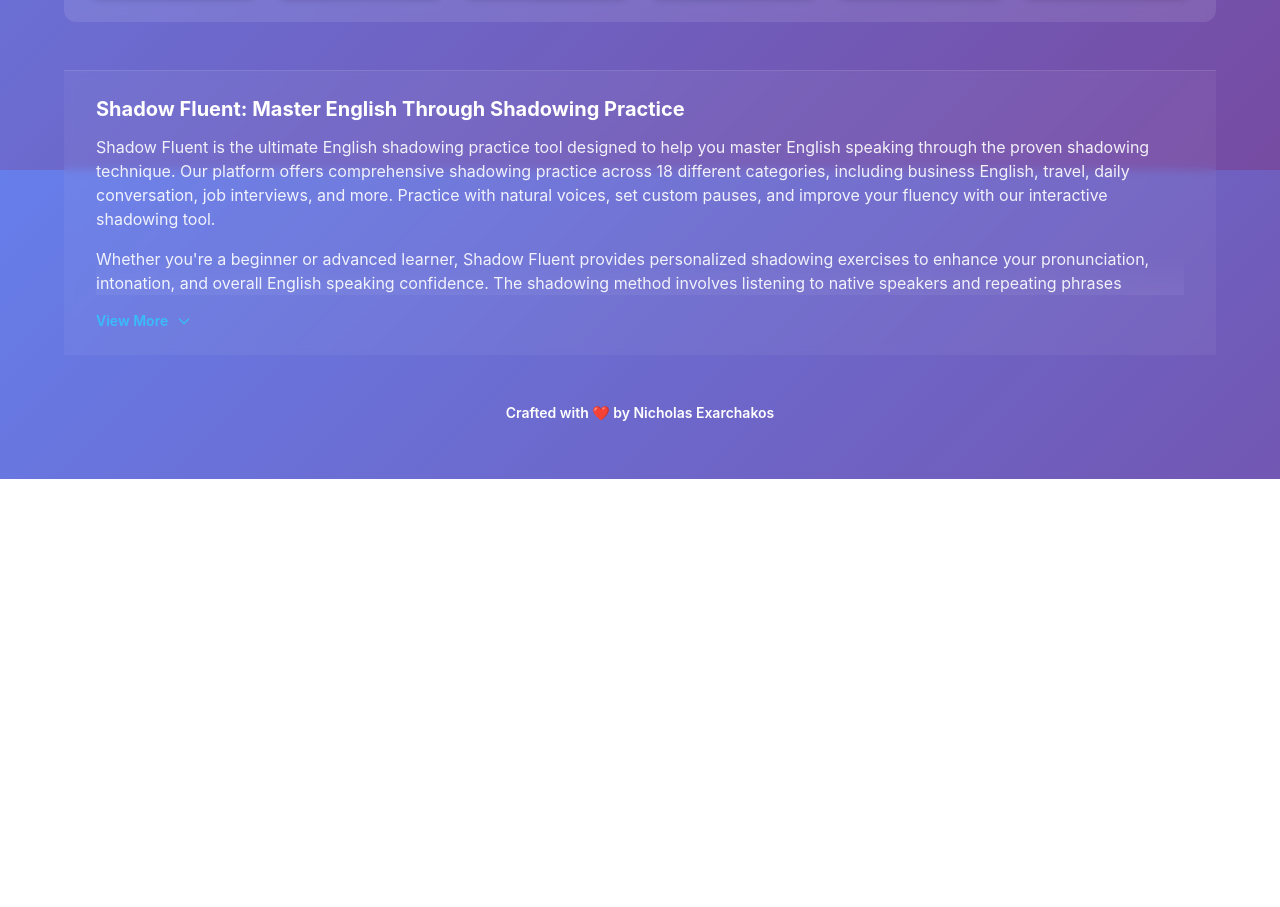
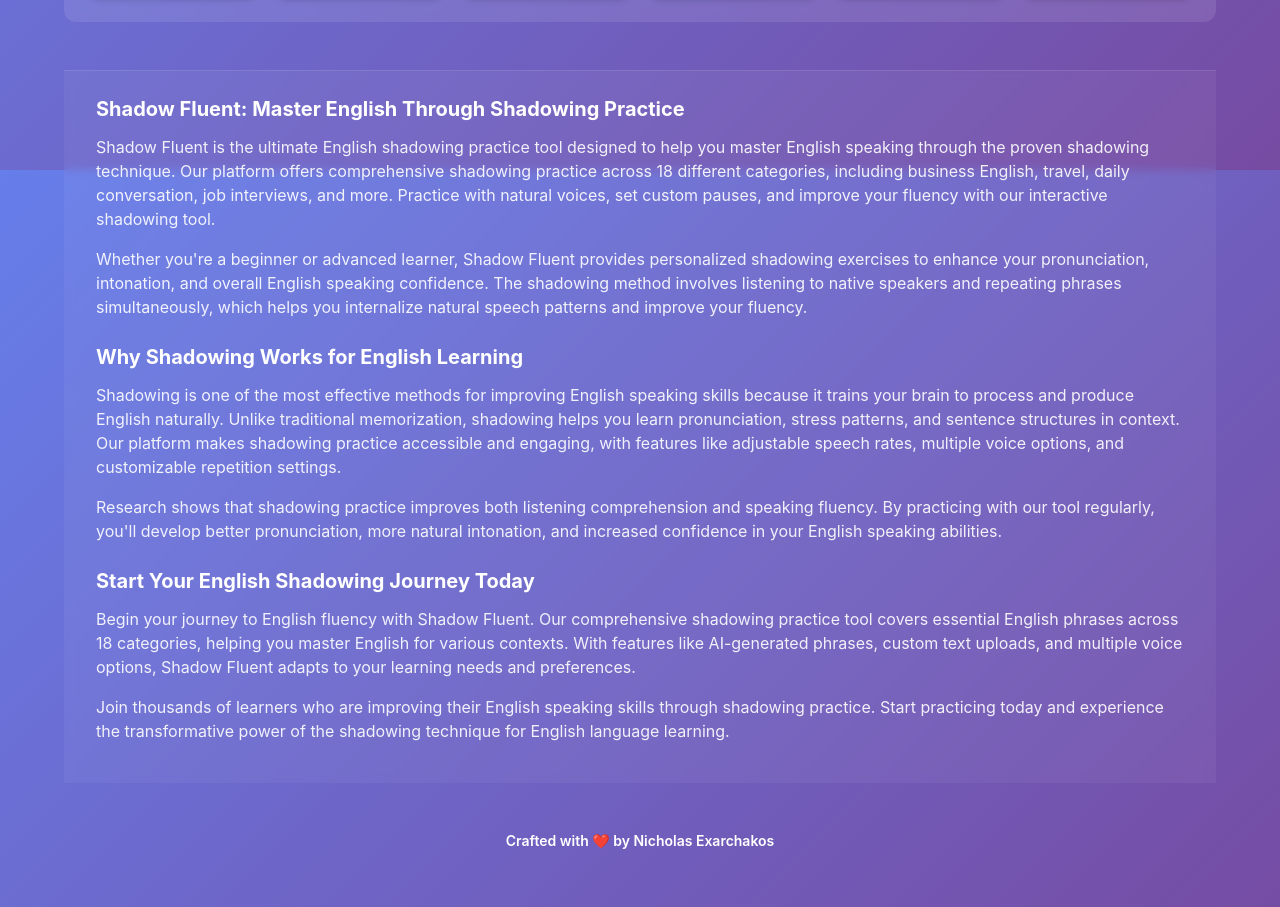
Before and after one commit to nexarchakos/shadowfluent, a React (Vite) app: page / in a window 1280 px wide. Shown: the part 630-1537 px from the top of the page. Before the commit the page ends 1109 px from the top, so only its background shows below. Built offline with nearby package versions, Linux system fonts and the light colour scheme.

Commit message:
view more removal from content footer

```diff
--- a/src/components/SEOFooter.tsx
+++ b/src/components/SEOFooter.tsx
@@ -1,4 +1,3 @@
-import { useState } from 'react';
 import { Category } from '../types';
 import { getSEOContent } from '../utils/seoContent';
 
@@ -7,15 +6,12 @@
 }
 
 export default function SEOFooter({ category }: SEOFooterProps) {
-  const [isExpanded, setIsExpanded] = useState(false);
   const seoContent = getSEOContent(category);
 
   return (
     <footer className="bg-white/5 backdrop-blur-sm border-t border-white/10 mt-12">
       <div className="max-w-6xl mx-auto px-4 md:px-8 py-6">
-        <div
-          className={`seo-content ${isExpanded ? 'expanded' : ''}`}
-        >
+        <div className="seo-content expanded">
           {seoContent.sections.map((section, sectionIndex) => (
             <div key={sectionIndex} className={sectionIndex > 0 ? 'mt-6' : ''}>
               {section.heading && (
@@ -31,28 +27,6 @@
             </div>
           ))}
         </div>
-        <button
-          onClick={() => setIsExpanded(!isExpanded)}
-          className="mt-4 text-primary-400 hover:text-primary-300 font-semibold text-sm transition-colors flex items-center gap-2"
-          aria-expanded={isExpanded}
-          aria-label={isExpanded ? 'Show less content' : 'Show more content'}
-        >
-          {isExpanded ? (
-            <>
-              <span>View Less</span>
-              <svg className="w-4 h-4" fill="none" stroke="currentColor" viewBox="0 0 24 24">
-                <path strokeLinecap="round" strokeLinejoin="round" strokeWidth={2} d="M5 15l7-7 7 7" />
-              </svg>
-            </>
-          ) : (
-            <>
-              <span>View More</span>
-              <svg className="w-4 h-4" fill="none" stroke="currentColor" viewBox="0 0 24 24">
-                <path strokeLinecap="round" strokeLinejoin="round" strokeWidth={2} d="M19 9l-7 7-7-7" />
-              </svg>
-            </>
-          )}
-        </button>
       </div>
     </footer>
   );
```
